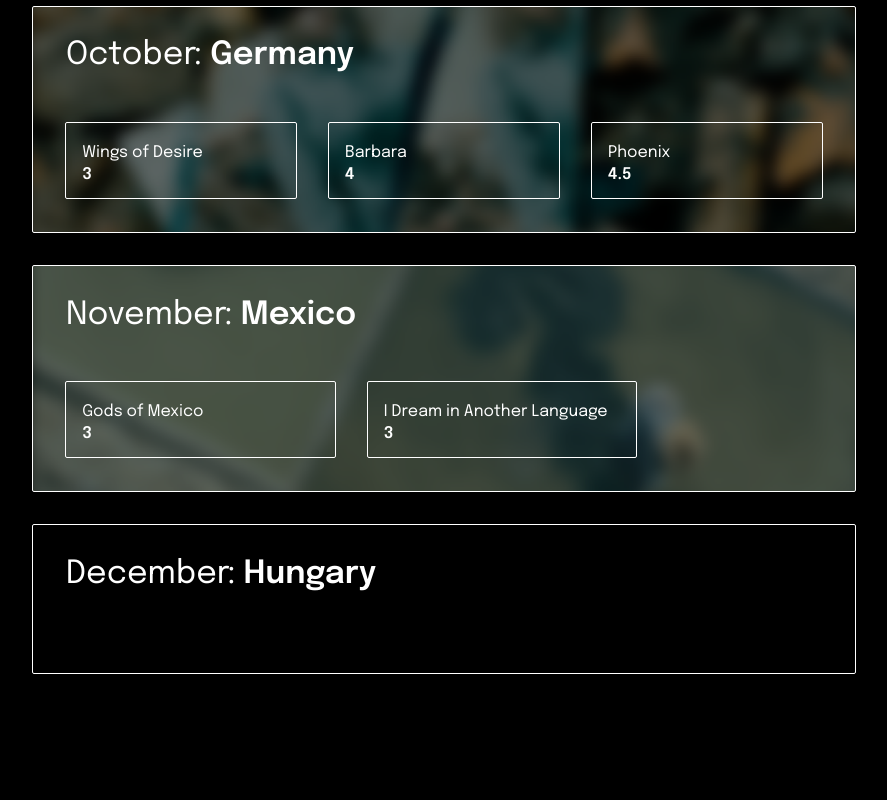
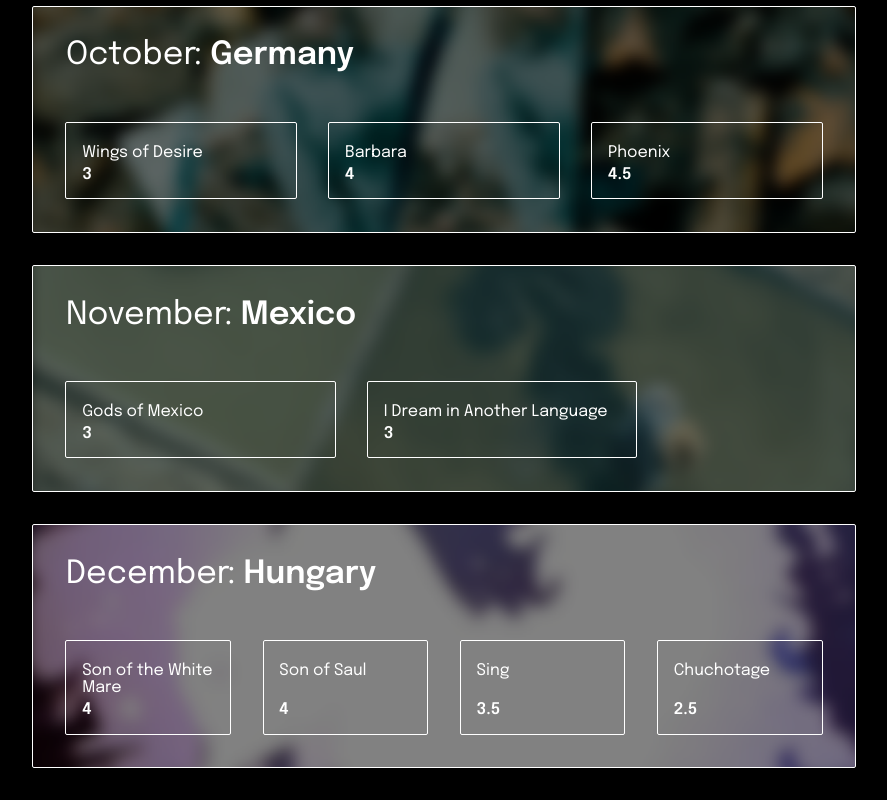
Before and after one commit to imo-jpg/WWMC, a plain HTML site: page index.html in a window 1280 px wide. Shown: the part 2988-3788 px from the top of the page, without its empty margins (196-1083 px from the left). Before the commit the page ends 3693 px from the top, so only its background shows below. Drawn offline with nearby package versions, Linux system fonts and the light colour scheme.

Commit message:
updates through December

```diff
--- a/index.html
+++ b/index.html
@@ -226,6 +226,22 @@
         <div class="month" id="dec">
             <h2 class="monthHeader">December: <span>Hungary</span></h2>
             <div class="movieContainer">
+                <div class="movieBox">
+                    <p>Son of the White Mare</p>
+                    <p><span>4</span></p>
+                </div>
+                <div class="movieBox">
+                    <p>Son of Saul</p>
+                    <p><span>4</span></p>
+                </div>
+                <div class="movieBox">
+                    <p>Sing</p>
+                    <p><span>3.5</span></p>
+                </div>
+                <div class="movieBox">
+                    <p>Chuchotage</p>
+                    <p><span>2.5</span></p>
+                </div>
             </div>
         </div>
         <script src=script.js></script>
--- a/style.css
+++ b/style.css
@@ -184,6 +184,12 @@ span {
     background-position: -30px, -10px;
 }
 
+#dec {
+    background-image: url(December.png);
+    background-size: 120%;
+    background-position: -30px, -10px;
+}
+
 @media only screen and (max-width: 1200px) {
 
     #starburst {
```
Also changed, not shown: December.png (added).
